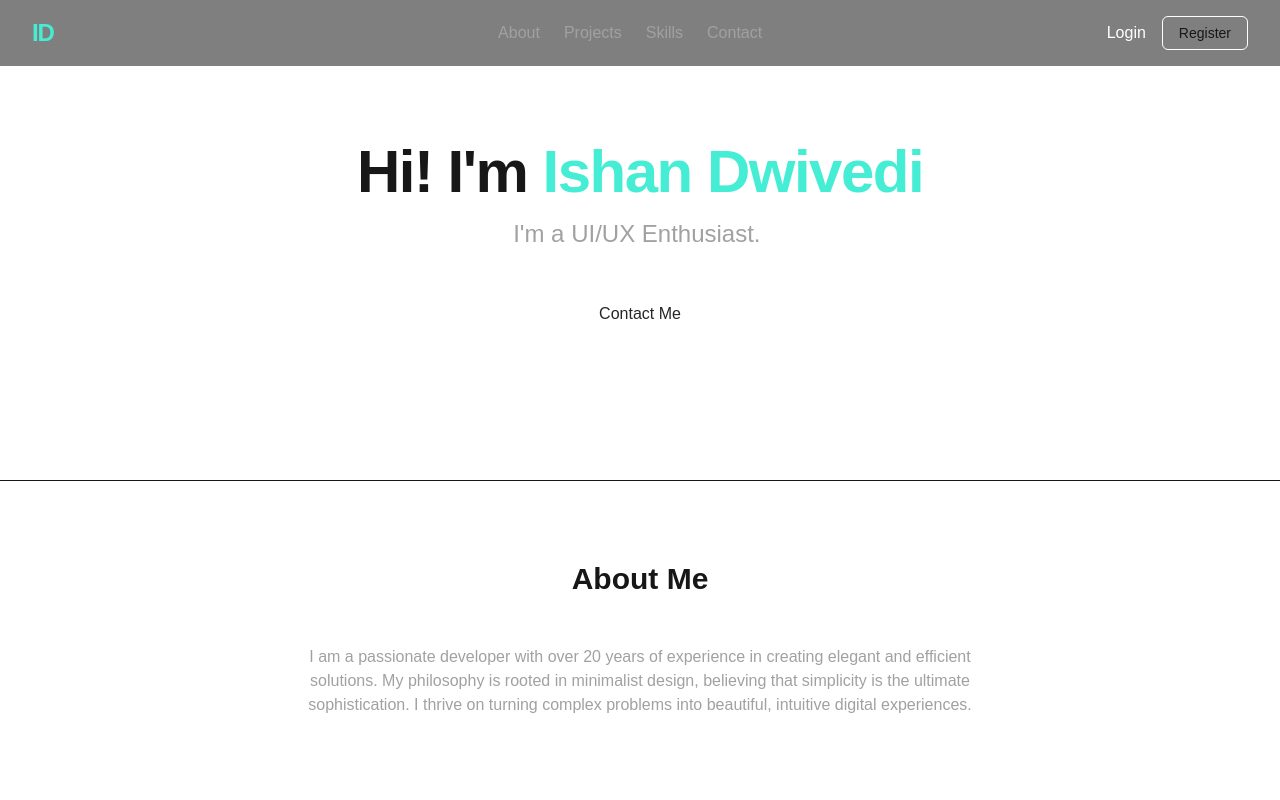
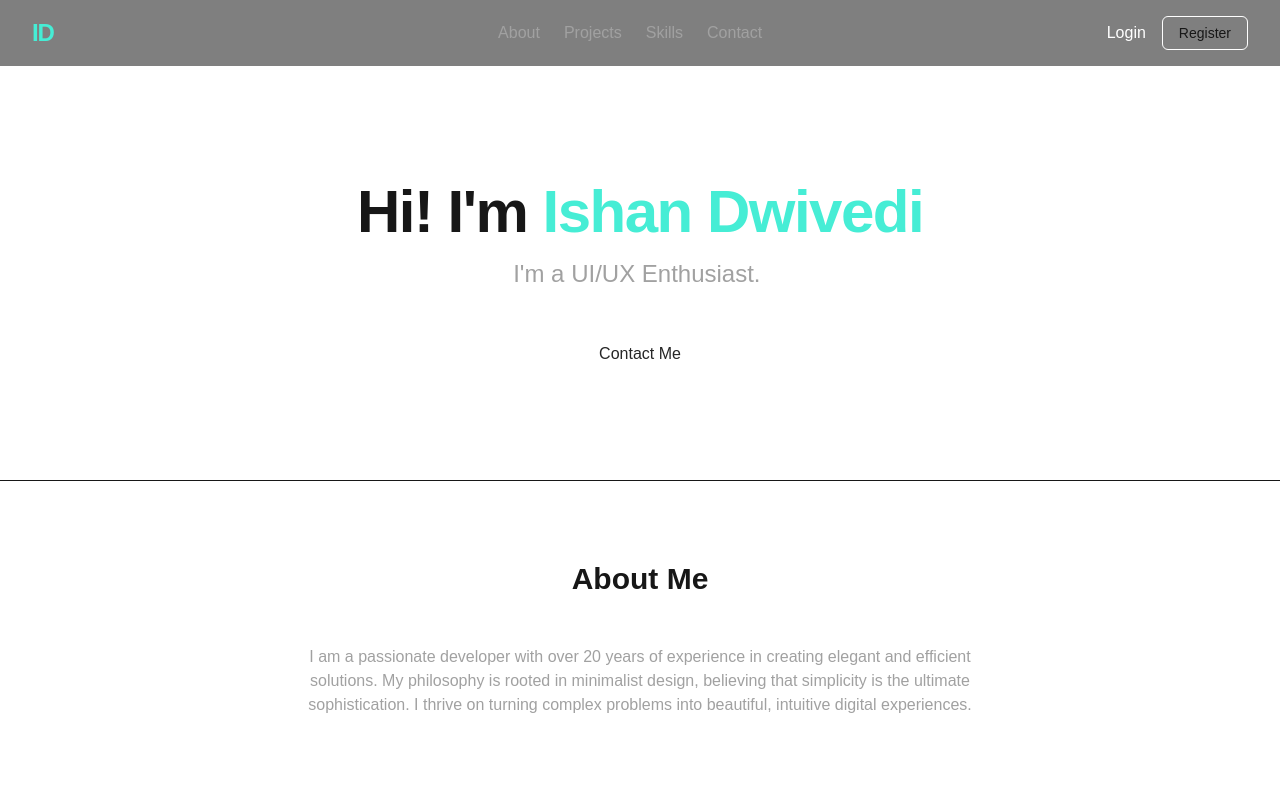
Before and after one commit to Ishan1012/portfolio-website, a Next.js app in the folder client/: page / in a window 1280 px wide. Shown: the top 800 px of the page. Built offline with nearby package versions, Linux system fonts and the light colour scheme.

Commit message:
fix: fixed positioning of hero section

```diff
--- a/client/components/Hero.jsx
+++ b/client/components/Hero.jsx
@@ -5,7 +5,7 @@ import Link from 'next/link';
 
 const Hero = () => {
   return (
-    <section id="home" className="h-120 w-full flex flex-col justify-center items-center relative">
+    <section id="home" className="h-120 pt-20 w-full flex flex-col justify-center items-center relative">
       <div className="text-center">
         <motion.h1
           initial={{ opacity: 0, y: 20 }}
```
